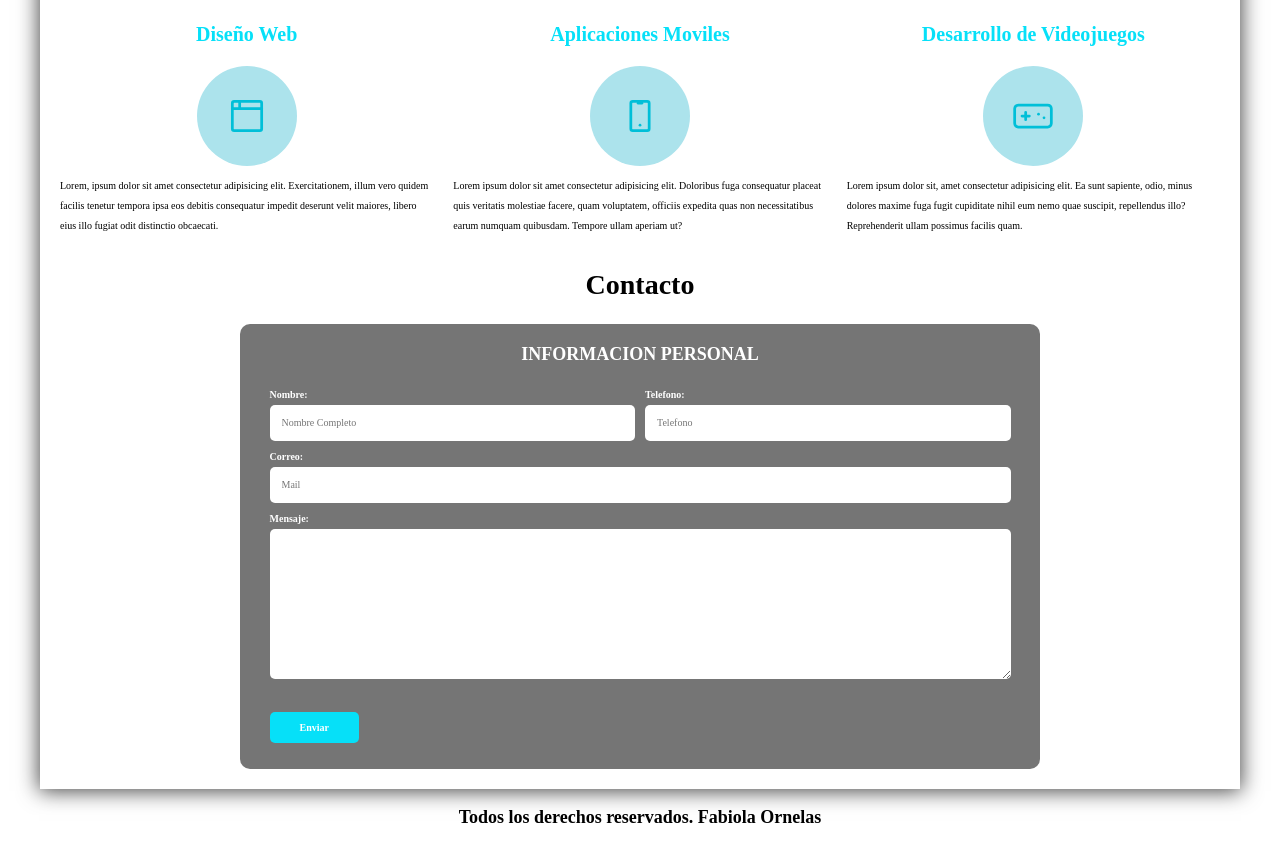
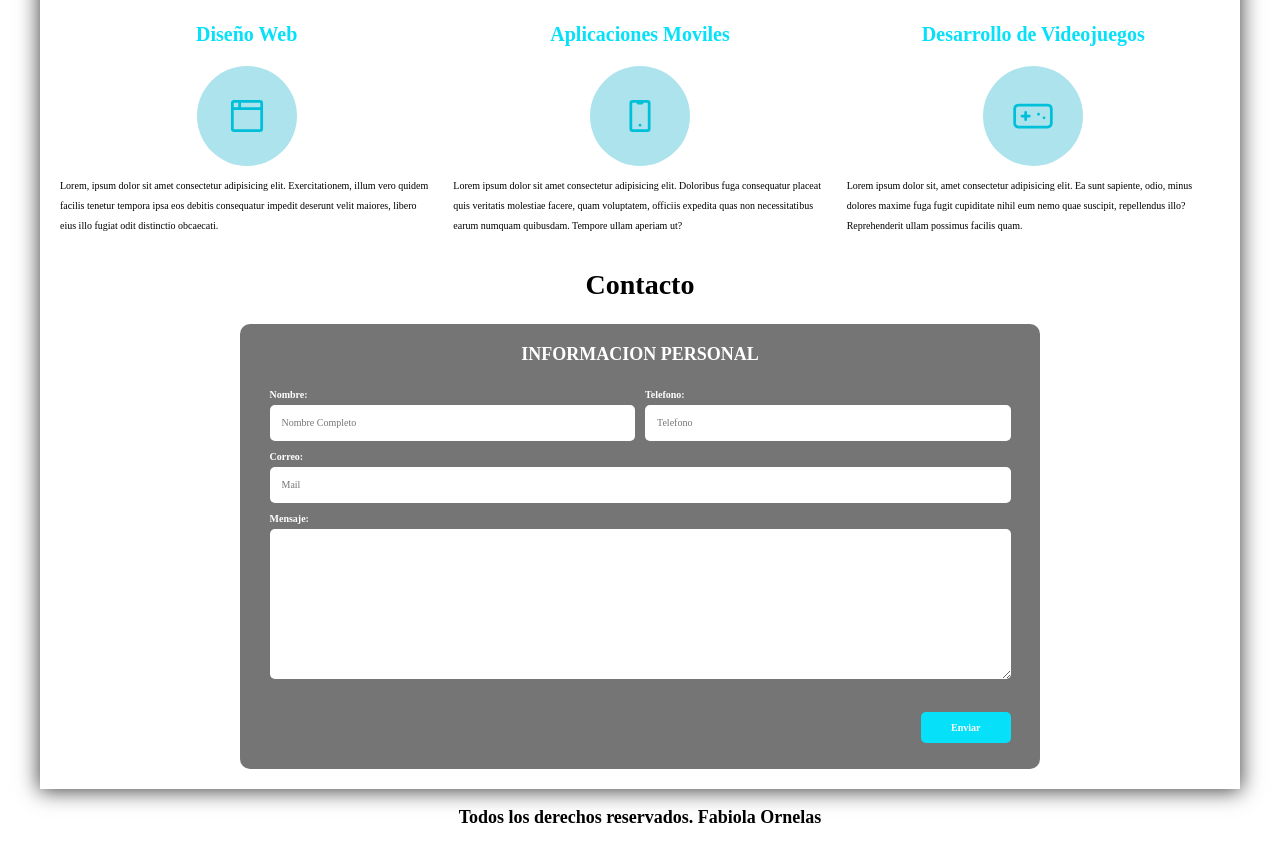
Before and after one commit to fabyornelas/freelance-proyecto, a plain HTML site: page index2.html in a window 1280 px wide. Shown: the part 715-1561 px from the top of the page. Drawn offline with Linux system fonts and the light colour scheme; a web font is replaced by a local one.

```diff
--- a/css/styles.css
+++ b/css/styles.css
@@ -70,7 +70,9 @@
 .flex{
     display: flex;
 }
-
+.alinear-derecha{
+    justify-content: flex-end;
+}
 @media (min-width: 768px) {
 .boton {
     width: auto;
```
